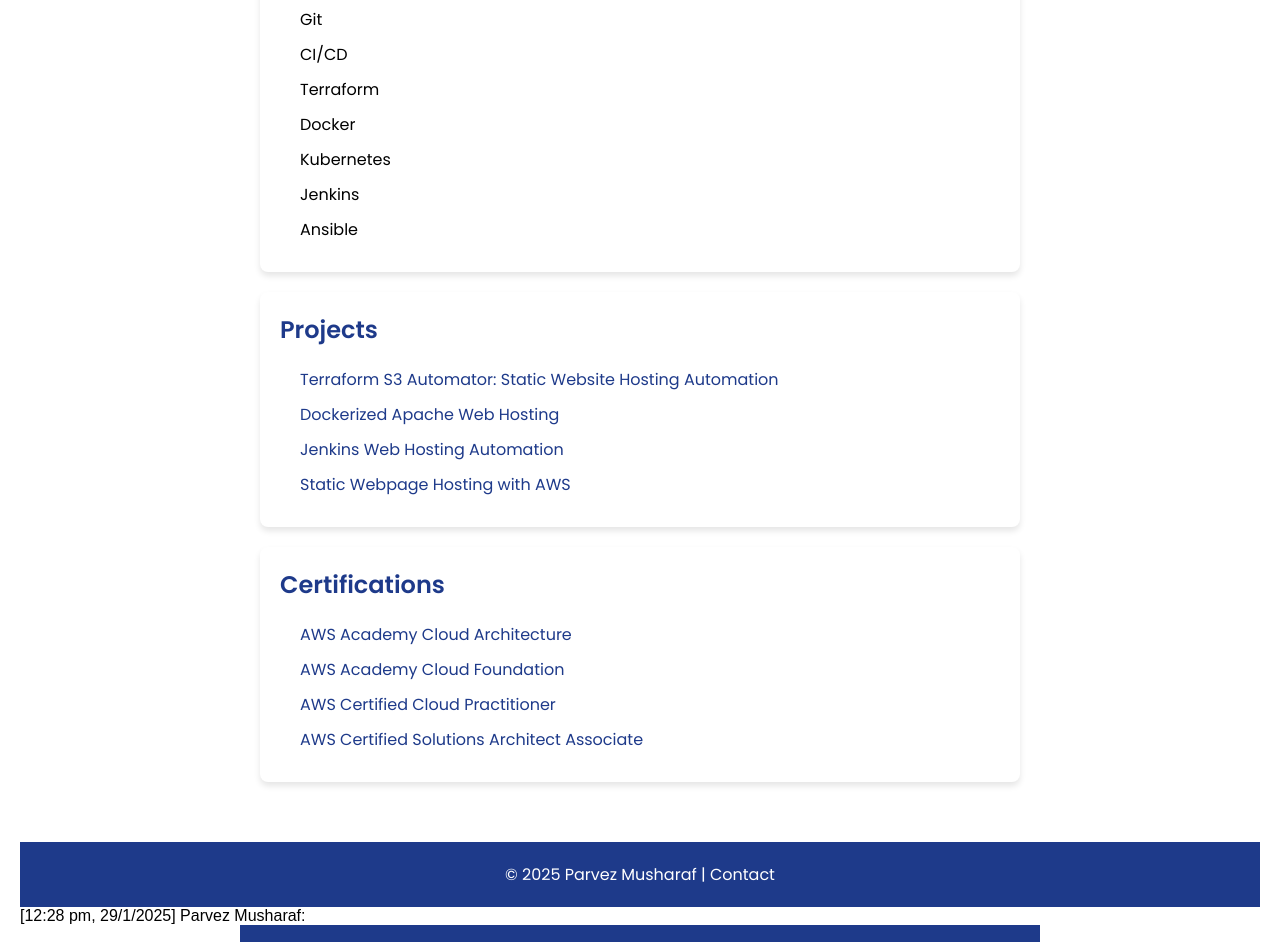
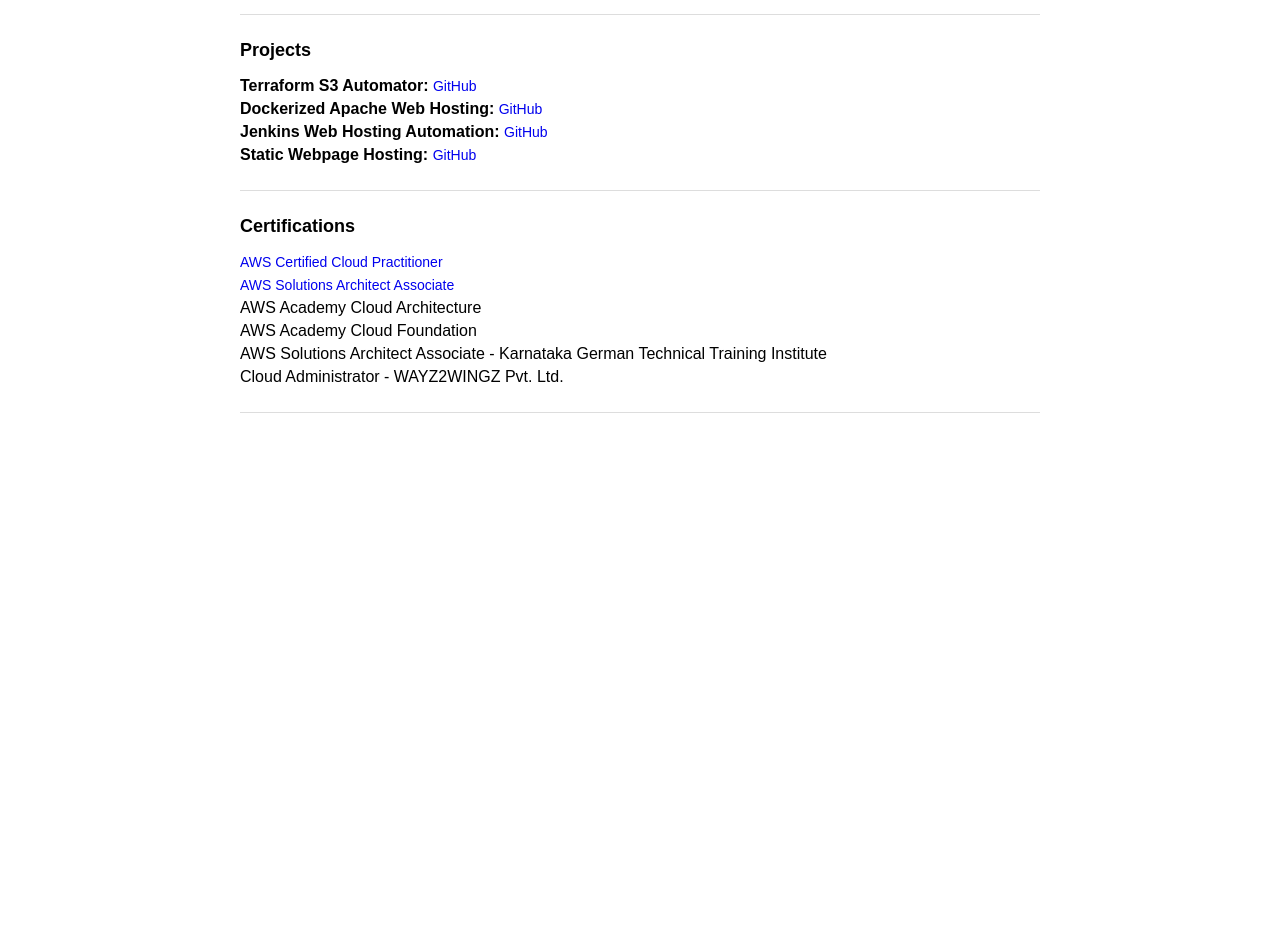
Before and after one commit to parvez-62/Jenkins-Web-Hosting-Automation, a plain HTML site: page index.html in a window 1280 px wide. Shown: the part 533-1475 px from the top of the page. After the commit the page ends 966 px from the top, so only its background shows below. Drawn offline with Linux system fonts and the light colour scheme.

Commit message:
Update index.html

```diff
--- a/index.html
+++ b/index.html
@@ -1,136 +1,4 @@
- <!DOCTYPE html>
-<html lang="en">
-<head>
-    <meta charset="UTF-8">
-    <meta name="viewport" content="width=device-width, initial-scale=1.0">
-    <title>Parvez Musharaf - Portfolio</title>
-    <link href="https://fonts.googleapis.com/css2?family=Poppins:wght@300;400;600&display=swap" rel="stylesheet">
-    <style>
-        * {
-            margin: 0;
-            padding: 0;
-            box-sizing: border-box;
-            font-family: 'Poppins', sans-serif;
-        }
-        body {
-            background-color: #f4f4f4;
-            color: #333;
-        }
-        header {
-            background: #1e3a8a;
-            color: #fff;
-            padding: 20px;
-            text-align: center;
-            font-size: 2em;
-        }
-        header a {
-            color: #fff;
-            text-decoration: none;
-            margin: 0 10px;
-            font-size: 1.2em;
-        }
-        section {
-            padding: 40px 20px;
-        }
-        .container {
-            width: 80%;
-            margin: auto;
-        }
-        .profile-info, .skills, .projects, .certifications {
-            background: #fff;
-            border-radius: 8px;
-            box-shadow: 0 4px 6px rgba(0, 0, 0, 0.1);
-            margin-bottom: 20px;
-            padding: 20px;
-        }
-        .profile-info h2, .skills h2, .projects h2, .certifications h2 {
-            font-size: 1.5em;
-            color: #1e3a8a;
-            margin-bottom: 20px;
-        }
-        .skills ul, .projects ul, .certifications ul {
-            list-style-type: none;
-            margin-left: 20px;
-        }
-        .skills li, .projects li, .certifications li {
-            margin: 10px 0;
-        }
-        .projects li a, .certifications li a {
-            color: #1e3a8a;
-            text-decoration: none;
-        }
-        footer {
-            text-align: center;
-            padding: 20px;
-            background-color: #1e3a8a;
-            color: #fff;
-        }
-        footer a {
-            color: #fff;
-            text-decoration: none;
-        }
-    </style>
-</head>
-<body>
-
-<header>
-    <div>Parvez Musharaf</div>
-    <div>
-        <a href="https://github.com/parvez-62/terraform.git" target="_blank">GitHub</a>
-        <a href="https://www.linkedin.com/in/parvez-musharaf/" target="_blank">LinkedIn</a>
-    </div>
-</header>
-
-<section class="container">
-    <div class="profile-info">
-        <h2>Profile Information</h2>
-        <p>Bangalore, Karnataka | +91-7022133893 | <a href="mailto:prvzmusharaf@gmail.com">prvzmusharaf@gmail.com</a></p>
-        <p>Education: Bachelors in Computer Science and Engineering from Khaja Bandanawaz University (2024) | CGPA: 8.1</p>
-    </div>
-
-    <div class="skills">
-        <h2>Skills</h2>
-        <ul>
-            <li>AWS</li>
-            <li>Linux</li>
-            <li>Git</li>
-            <li>CI/CD</li>
-            <li>Terraform</li>
-            <li>Docker</li>
-            <li>Kubernetes</li>
-            <li>Jenkins</li>
-            <li>Ansible</li>
-        </ul>
-    </div>
-
-    <div class="projects">
-        <h2>Projects</h2>
-        <ul>
-            <li><a href="https://github.com/parvez-62/terraform" target="_blank">Terraform S3 Automator: Static Website Hosting Automation</a></li>
-            <li><a href="https://github.com/parvez-62/Dockerized-Apache-Web-Hosting" target="_blank">Dockerized Apache Web Hosting</a></li>
-            <li><a href="https://github.com/parvez-62/Jenkins-Web-Hosting-Automation" target="_blank">Jenkins Web Hosting Automation</a></li>
-            <li><a href="https://github.com/parvez-62/Static-Webpage-Hosting" target="_blank">Static Webpage Hosting with AWS</a></li>
-        </ul>
-    </div>
-
-    <div class="certifications">
-        <h2>Certifications</h2>
-        <ul>
-            <li><a href="https://aws.amazon.com/training/course-descriptions/cloud-architecture/" target="_blank">AWS Academy Cloud Architecture</a></li>
-            <li><a href="https://aws.amazon.com/training/course-descriptions/cloud-foundation/" target="_blank">AWS Academy Cloud Foundation</a></li>
-            <li><a href="https://www.udemy.com/certificate/UC-08b4c330-b75f-428f-b85c-fcde36dd4593" target="_blank">AWS Certified Cloud Practitioner</a></li>
-            <li><a href="https://www.udemy.com/certificate/UC-4e2d645f-f444-4d09-83c6-48b13cf436ff" target="_blank">AWS Certified Solutions Architect Associate</a></li>
-        </ul>
-    </div>
-</section>
-
-<footer>
-    <p>&copy; 2025 Parvez Musharaf | <a href="mailto:prvzmusharaf@gmail.com">Contact</a></p>
-</footer>
-
-</body>
-</html>
-[12:28 pm, 29/1/2025] Parvez Musharaf: <!DOCTYPE html>
+<!DOCTYPE html>
 <html lang="en">
 <head>
     <meta charset="UTF-8">
@@ -144,11 +12,16 @@
             background-color: #fff;
             color: #000;
         }
-        h1, h2 {
+        h1 {
+            font-size: 24px;
+        }
+        h2 {
+            font-size: 18px;
             margin-bottom: 10px;
         }
         a {
             text-decoration: none;
+            font-size: 14px;
         }
         .container {
             max-width: 800px;
@@ -173,7 +46,7 @@
     <header>
         <h1>Parvez Musharaf</h1>
         <p>Bangalore, Karnataka | <a href="mailto:prvzmusharaf@gmail.com">prvzmusharaf@gmail.com</a></p>
-        <p><a href="https://github.com/parvez-62" target="_blank">GitHub</a> | <a href="#" target="_blank">LinkedIn</a></p>
+        <p><a href="https://github.com/parvez-62" target="_blank">GitHub</a> | <a href="https://www.linkedin.com/in/parvez-musharaf/" target="_blank">LinkedIn</a></p>
     </header>
 
     <div class="section">
@@ -192,7 +65,6 @@
             <li>Docker</li>
             <li>Kubernetes</li>
             <li>Jenkins</li>
-            <li>GitHub</li>
             <li>Ansible</li>
         </ul>
     </div>
@@ -200,20 +72,20 @@
     <div class="section">
         <h2>Projects</h2>
         <ul>
-            <li><strong>Terraform S3 Automator:</strong> <a href="https://github.com/parvez-62/terraform.git" target="_blank">GitHub Link</a></li>
-            <li><strong>Dockerized Apache Web Hosting:</strong> <a href="#" target="_blank">GitHub Link</a></li>
-            <li><strong>Jenkins Web Hosting Automation:</strong> <a href="#" target="_blank">GitHub Link</a></li>
-            <li><strong>Static Webpage Hosting:</strong> <a href="#" target="_blank">GitHub Link</a></li>
+            <li><strong>Terraform S3 Automator:</strong> <a href="https://github.com/parvez-62/terraform.git" target="_blank">GitHub</a></li>
+            <li><strong>Dockerized Apache Web Hosting:</strong> <a href="https://github.com/parvez-62/Dockerized-Apache-Web-Hosting" target="_blank">GitHub</a></li>
+            <li><strong>Jenkins Web Hosting Automation:</strong> <a href="https://github.com/parvez-62/Jenkins-Web-Hosting-Automation" target="_blank">GitHub</a></li>
+            <li><strong>Static Webpage Hosting:</strong> <a href="https://github.com/parvez-62/Static-Webpage-Hosting" target="_blank">GitHub</a></li>
         </ul>
     </div>
 
     <div class="section">
         <h2>Certifications</h2>
         <ul>
-            <li><a href="http://ude.my/UC-08b4c330-b75f-428f-b85c-fcde36dd4593" target="_blank">AWS Certified Cloud Practitioner - Udemy</a></li>
-            <li><a href="http://ude.my/UC-4e2d645f-f444-4d09-83c6-48b13cf436ff" target="_blank">AWS Certified Solutions Architect Associate - Udemy</a></li>
-            <li>AWS Academy Cloud Architecture - AWS Training</li>
-            <li>AWS Academy Cloud Foundation - AWS Training</li>
+            <li><a href="http://ude.my/UC-08b4c330-b75f-428f-b85c-fcde36dd4593" target="_blank">AWS Certified Cloud Practitioner</a></li>
+            <li><a href="http://ude.my/UC-4e2d645f-f444-4d09-83c6-48b13cf436ff" target="_blank">AWS Solutions Architect Associate</a></li>
+            <li>AWS Academy Cloud Architecture</li>
+            <li>AWS Academy Cloud Foundation</li>
             <li>AWS Solutions Architect Associate - Karnataka German Technical Training Institute</li>
             <li>Cloud Administrator - WAYZ2WINGZ Pvt. Ltd.</li>
         </ul>
```
